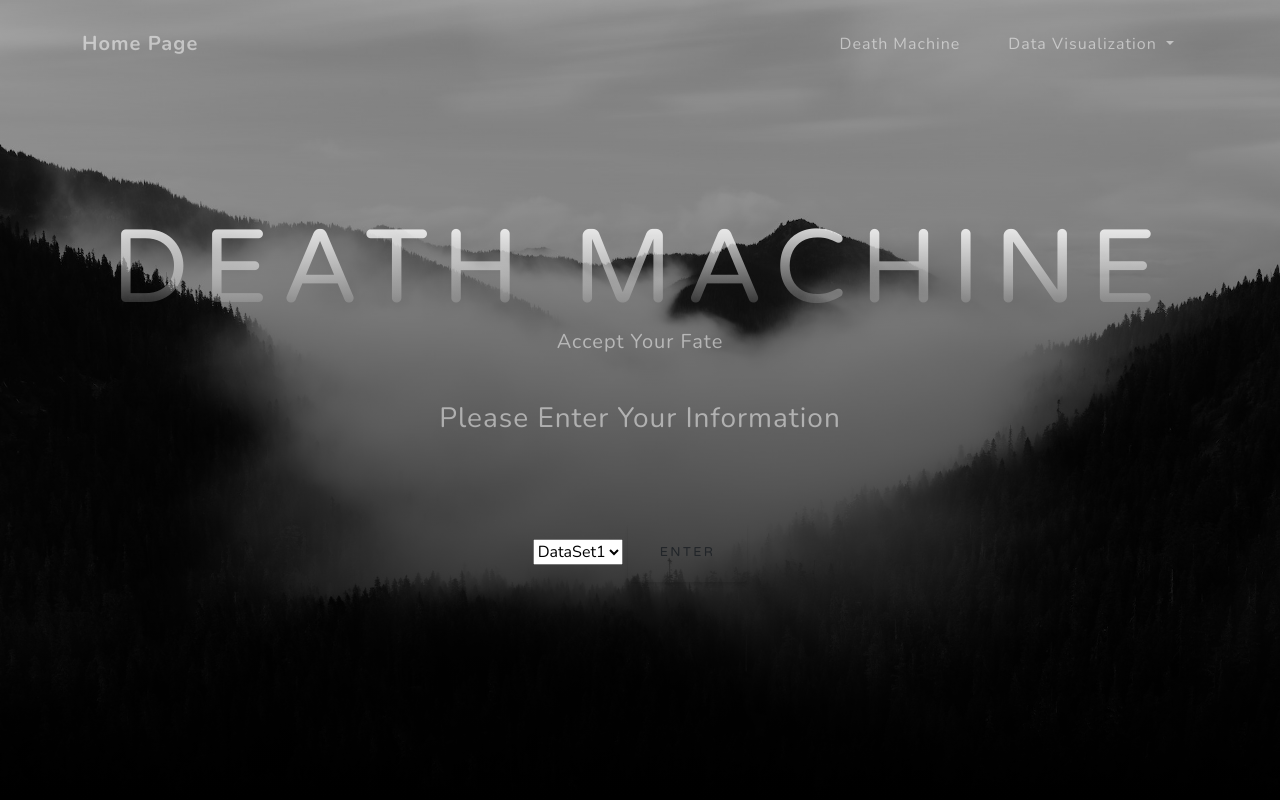
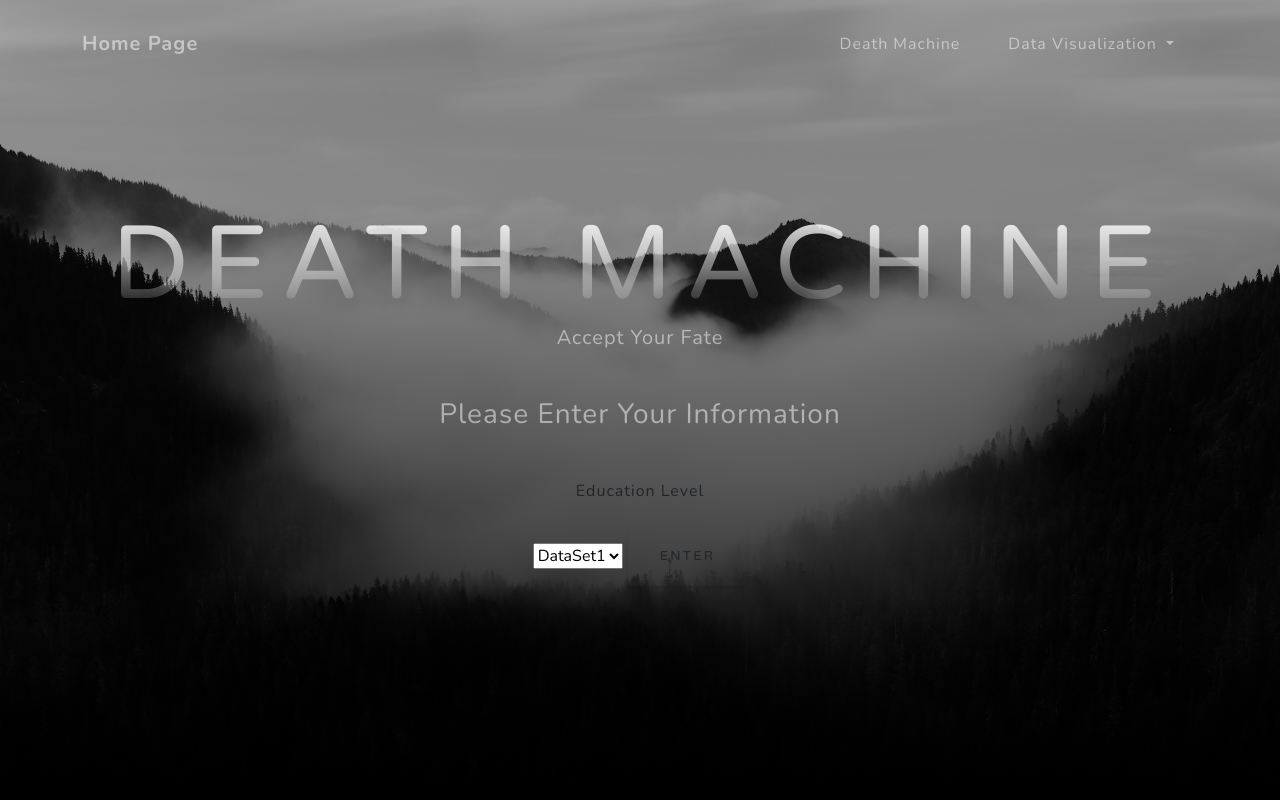
Before and after one commit to AliciaAPerez/Death_Analytics_using_CDC_Data_with_Machine_Learning, a Flask app: page /deathmachine in a window 1280 px wide. Run offline with Flask 2, Linux system fonts and the light colour scheme; some libraries are stand-ins or nearby versions.

Commit message:
updating

```diff
--- a/templates/deathmachine.html
+++ b/templates/deathmachine.html
@@ -57,7 +57,7 @@
                     <h3 class="text-white-50 mx-auto mt-2 mb-5">Please Enter Your Information</h3>
                     <form id="form">
                         <div class="form-group">
-                            <label for="patient-form"></label>
+                            <label for="patient-form">Education Level</label>
 
                         </div>
                         <select id="selDataset">
```
